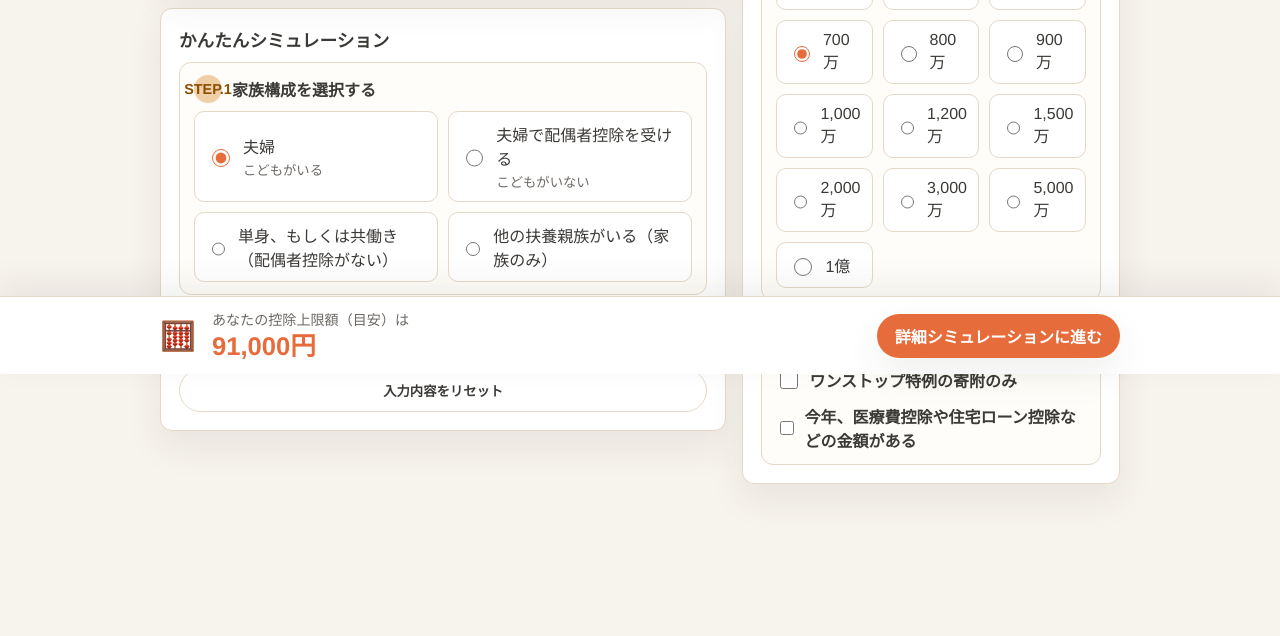
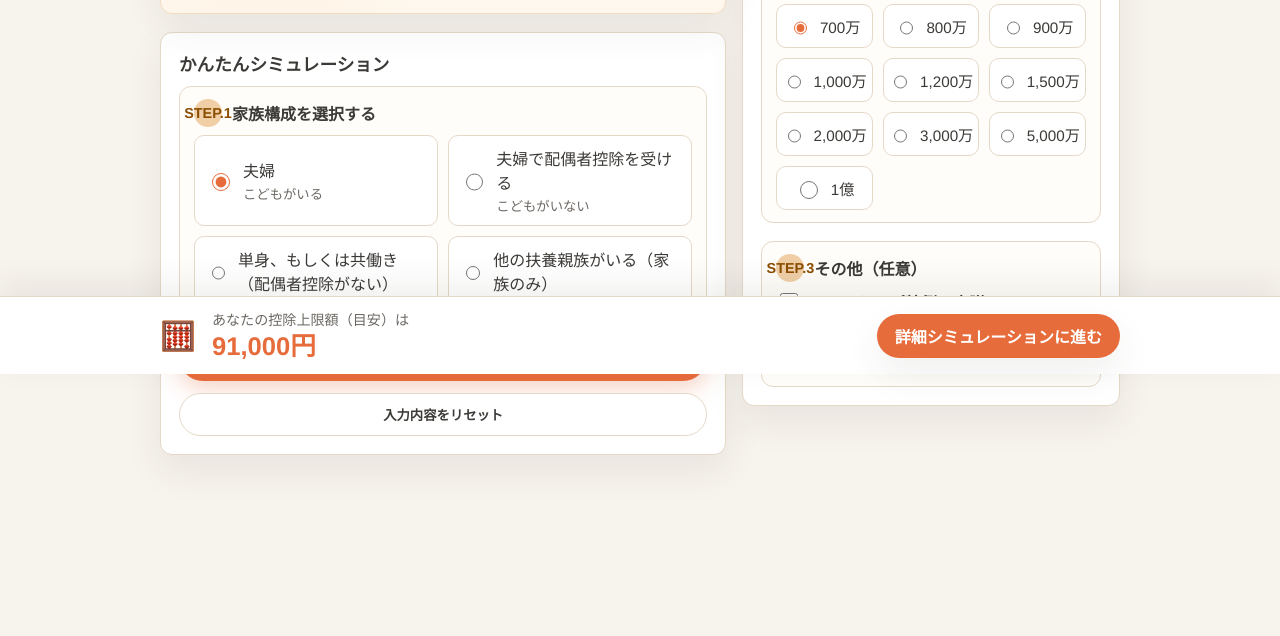
Before and after one commit to riosecca/furusato-tax-calculator, a website: page docs/index.html in a window 1280 px wide. Shown: the part 426-1062 px from the top of the page. After the commit the page ends 1033 px from the top, so only its background shows below. Drawn offline with Linux system fonts and the light colour scheme.

Commit message:
{commitment comments}

```diff
--- a/docs/index.html
+++ b/docs/index.html
@@ -217,13 +217,23 @@
     }
 
     .option-grid.option-grid-income {
+      display: grid;
       grid-template-columns: repeat(3, minmax(0, 1fr));
+      align-items: stretch;
     }
 
-    @media (max-width: 600px) {
-      .option-grid.option-grid-income {
-        grid-template-columns: repeat(2, minmax(0, 1fr));
-      }
+    .option-grid.option-grid-income .option-card {
+      justify-content: center;
+      min-width: 0;
+    }
+
+    .option-grid.option-grid-income .option-card span {
+      white-space: nowrap;
+      overflow: hidden;
+      text-overflow: ellipsis;
+      display: block;
+      text-align: center;
+      font-size: 0.95rem;
     }
 
 
@@ -568,6 +578,7 @@
 </head>
 
 <body>
+  <a href="https://riosecca.github.io/furusato-tax-calculator/">リンク</a>
   <div class="app">
     <header class="app-header">
       <h1 class="app-title">ふるさと納税シミュレーション</h1>
```
